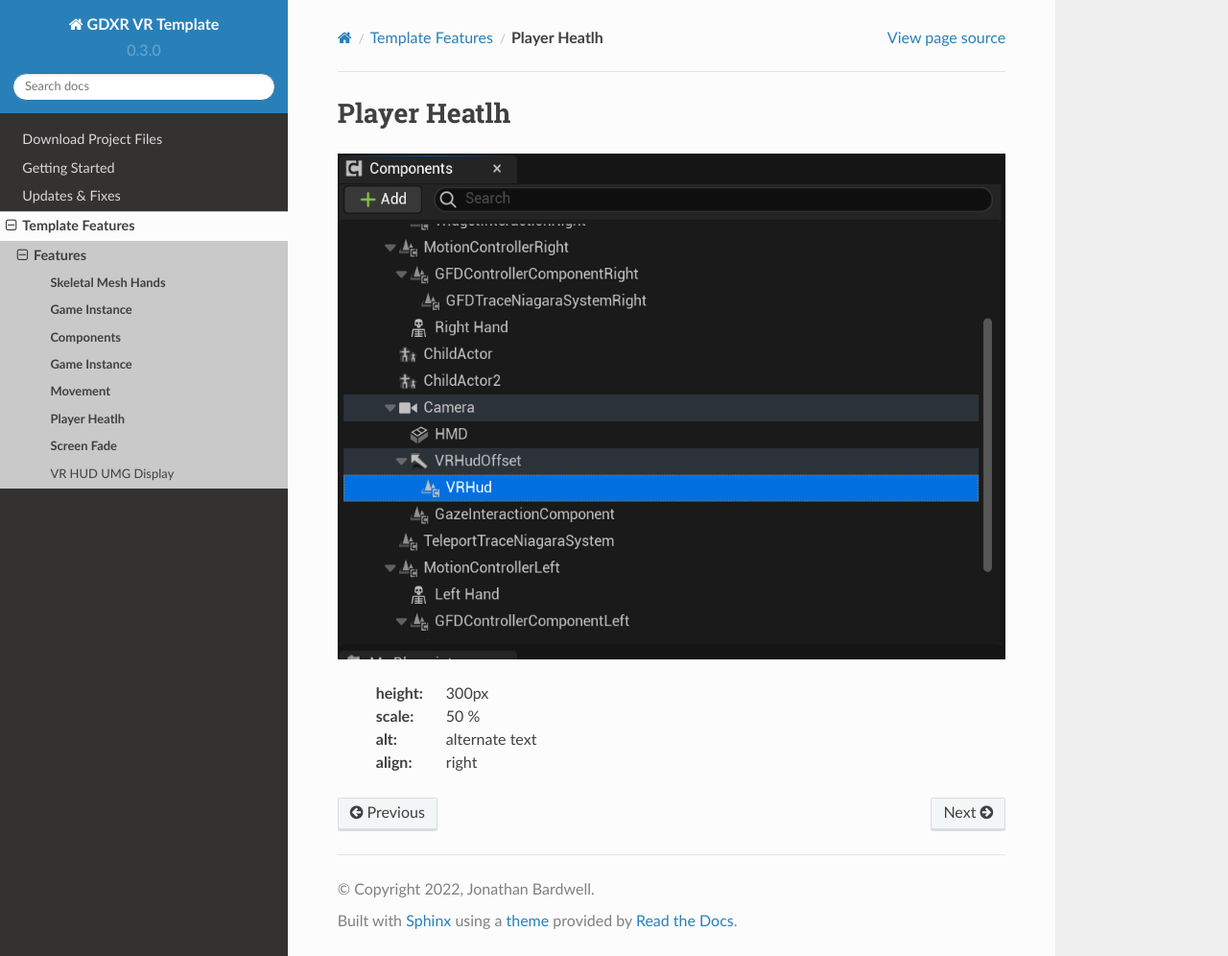
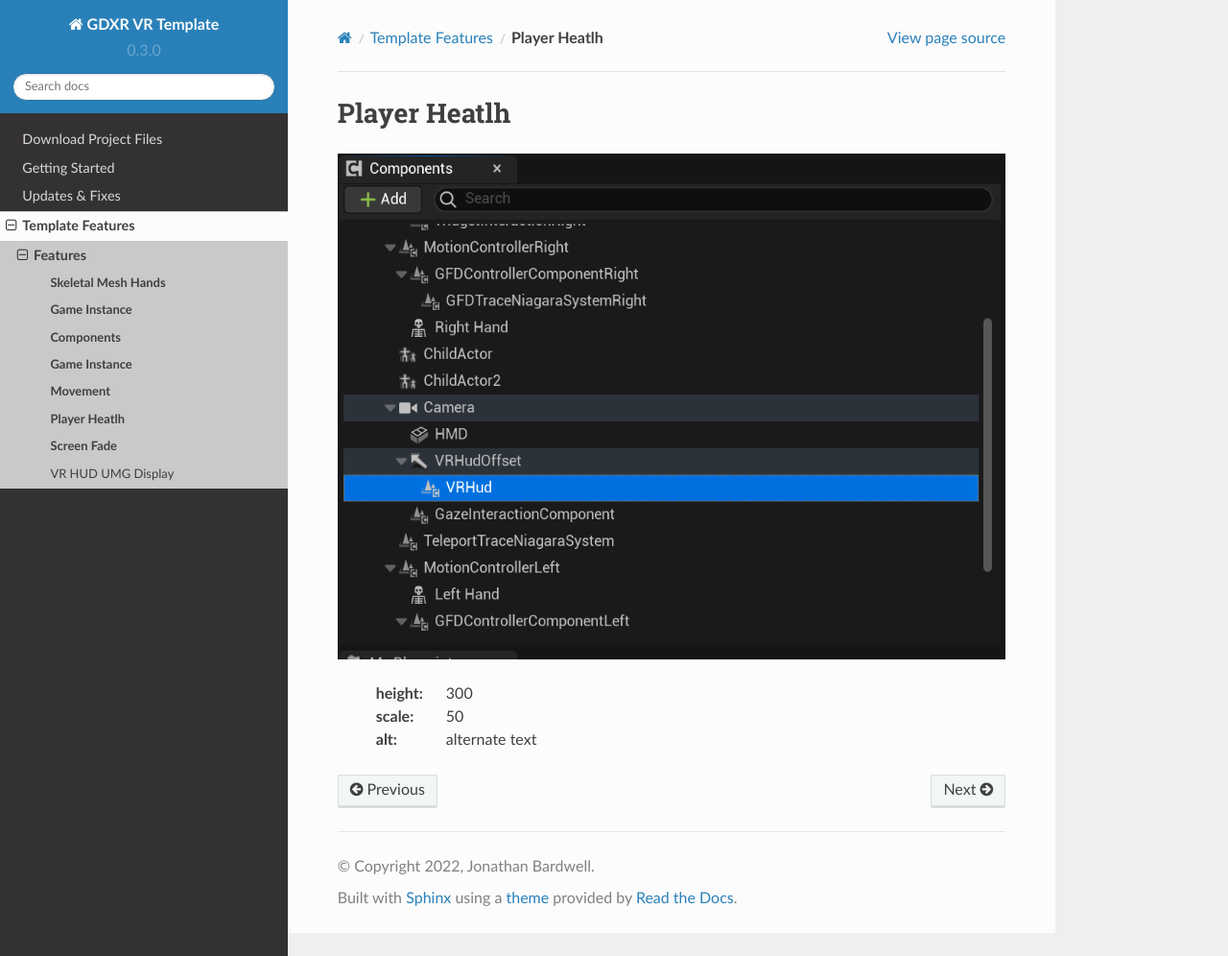
Before and after one commit to jonathan9232/GDXR-VR-Template-Documentation, a Sphinx documentation site: the page built from docs/source/PlayerHealth.rst, in a window 1280 px wide and 996 px high. Shown: the whole window at 96% size. Built offline with Sphinx 7.4.7 and the Read the Docs theme 2.0.0, drawn with Linux system fonts in a browser that asks for light colours.

Commit message:
Update PlayerHealth.rst

```diff
--- a/docs/source/PlayerHealth.rst
+++ b/docs/source/PlayerHealth.rst
@@ -7,8 +7,7 @@
 
 ----------------------------------------------------------------------------------
 .. image:: https://github.com/jonathan9232/GDXR-VR-Template-Documentation/blob/main/Images/VRhud/1.PNG
-   :width: 200px
-   :height: 300px
-   :scale: 50 %
+   :width: 200
+   :height: 300
+   :scale: 50
    :alt: alternate text
-   :align: right
```
